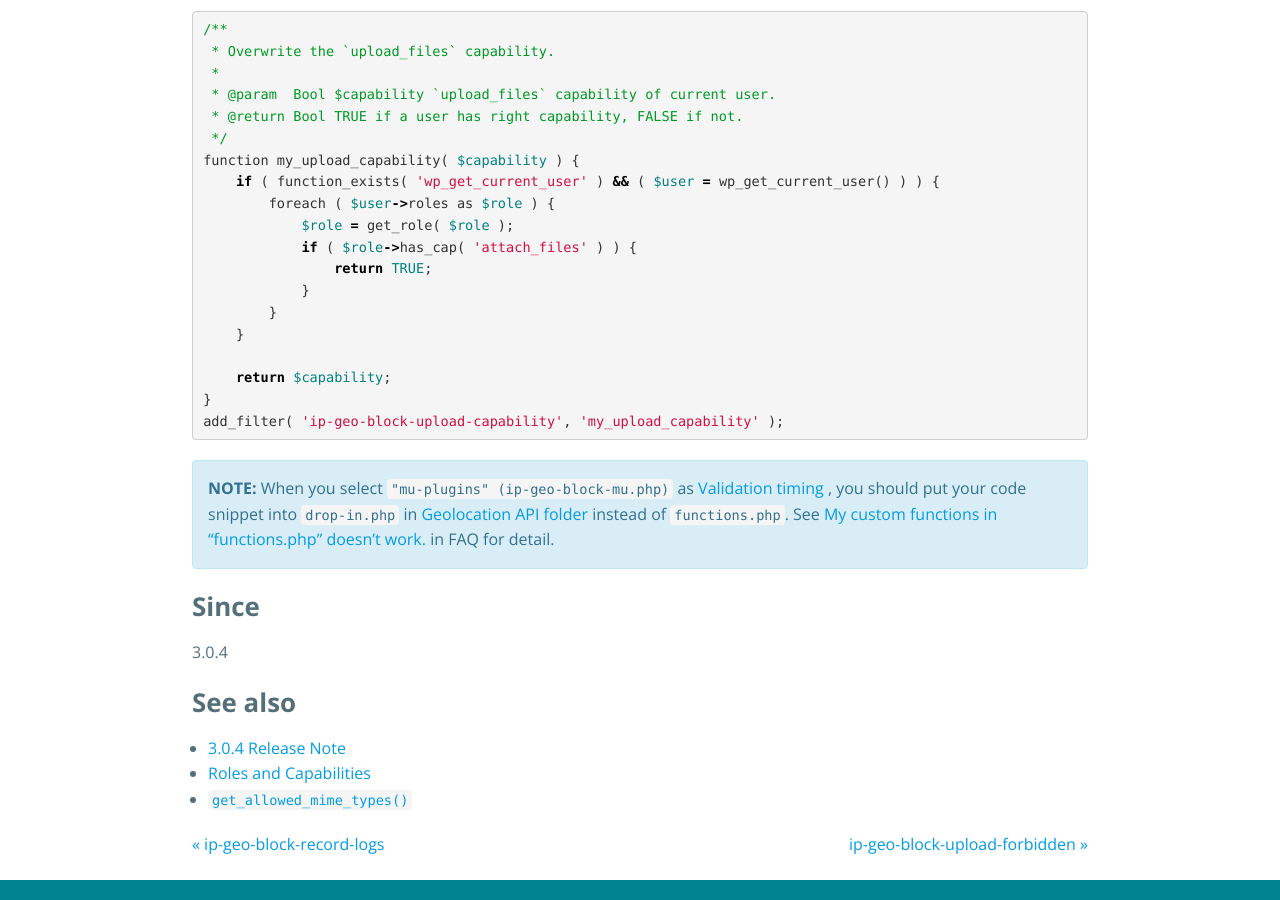
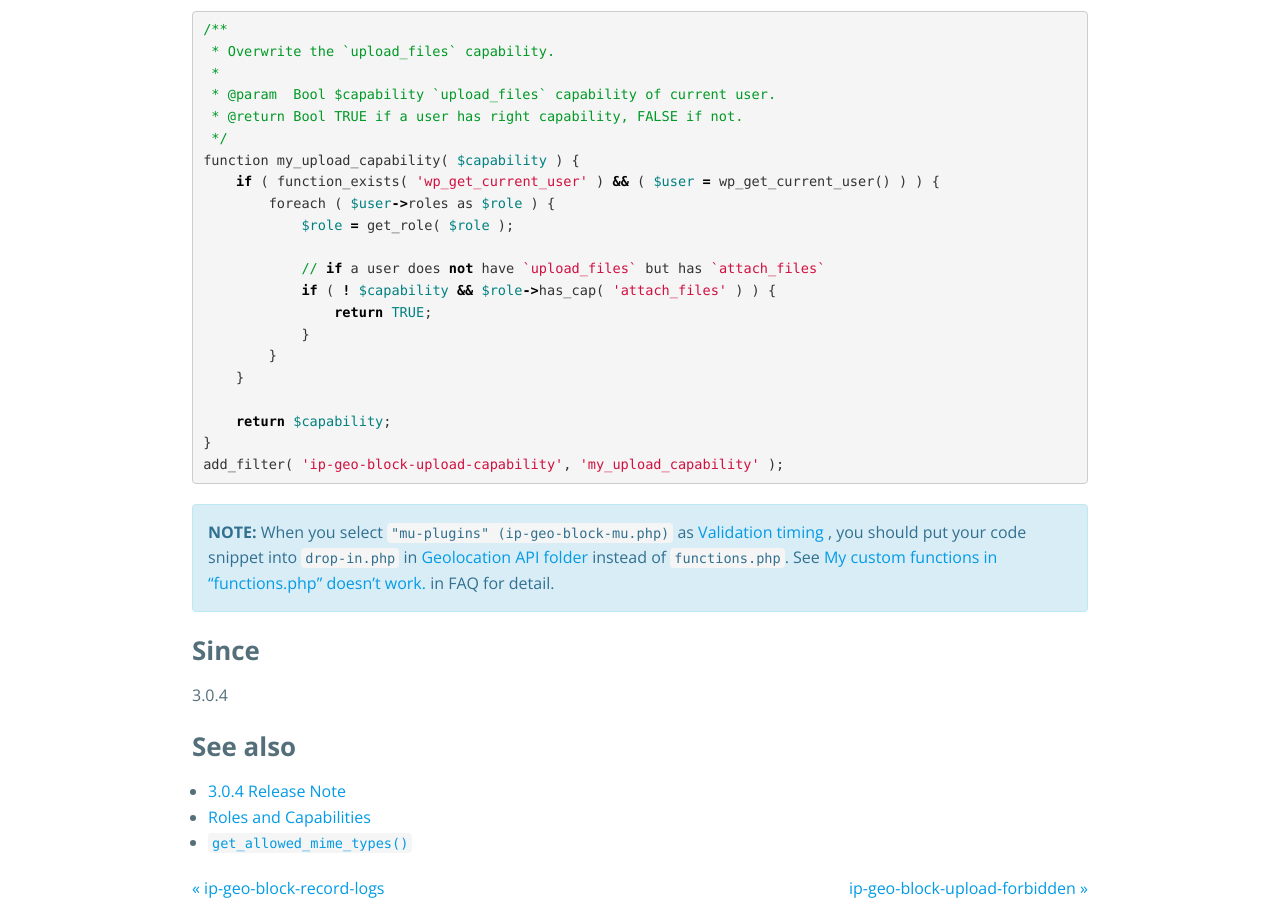
Before and after one commit to tokkonopapa/WordPress-IP-Geo-Block, a Jekyll site: the page built from _codex/99. Filter hooks/ip-geo-block-upload-capability.md, in a window 1280 px wide and 900 px high, scrolled down 643 px. Built offline with Jekyll 4.4.1, drawn with Linux system fonts in a browser that asks for light colours; some web fonts are replaced.

Commit message:
Update codex.

```diff
--- a/_codex/99. Filter hooks/ip-geo-block-upload-capability.md
+++ b/_codex/99. Filter hooks/ip-geo-block-upload-capability.md
@@ -42,7 +42,9 @@ function my_upload_capability( $capability ) {
     if ( function_exists( 'wp_get_current_user' ) && ( $user = wp_get_current_user() ) ) {
         foreach ( $user->roles as $role ) {
             $role = get_role( $role );
-            if ( $role->has_cap( 'attach_files' ) ) {
+
+            // if a user does not have `upload_files` but has `attach_files`
+            if ( ! $capability && $role->has_cap( 'attach_files' ) ) {
                 return TRUE;
             }
         }
```
